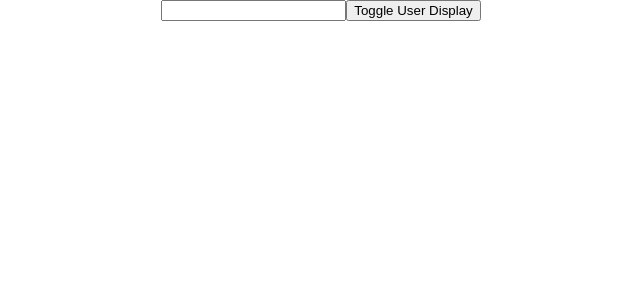
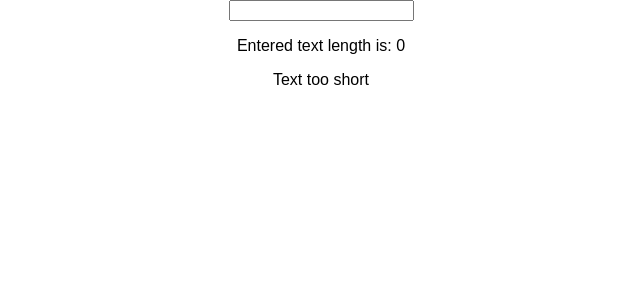
Before and after one commit to yrakesh/react, a React (Create React App) app: page / in a window 1280 px wide. Shown: the top 300 px of the page, without its empty margins (319-959 px from the left). Built offline with nearby package versions, Linux system fonts and the light colour scheme.

Commit message:
assignment 2 own attempt

```diff
--- a/src/App.js
+++ b/src/App.js
@@ -1,62 +1,54 @@
 import React, { Component } from 'react';
 import './App.css';
-import UserInput from './UserInput/UserInput';
-import UserOutput from './UserOutput/UserOutput';
+import ValidationComponent from './ValidationComponent/ValidationComponent'
+import CharComponent from './CharComponent/CharComponent'
 
 class App extends Component {
   state = {
-    users: [
-      {name: 'Rakesh'},
-      {name: 'Mahesh'},
-      {name: 'Ganesh'}
-    ],
-    userName : '__RAKESH__',
-    showUsers : !true
+    userInput : '',
+    inputLength: 0
   };
 
-  userNameChangeHandler = (event) => {
+  textChangeHandler= (event) => {
+    let txt = event.target.value;
+
     this.setState({
-      users: [
-        {name: 'Rakesh'},
-        {name: event.target.value},
-        {name: 'Ganesh'}
-      ]
-    });
-  }
-
-  toggleUsers = () => {
-    this.setState({
-      showUsers : !this.state.showUsers
+      userInput   : txt,
+      inputLength : txt.length
     })
   }
 
-  deleteUser = (userIndex) => {
-    const users = this.state.users.slice();
-    // const users = [...this.state.users];
-    users.splice(userIndex, 1);
+  onCharClick = (index) => {
+    let txt = this.state.userInput;
+    let txtArr = txt.split('');
+    txtArr.splice(index, 1);
+    let updatedString = txtArr.join('');
     this.setState({
-      users: users
-    });
+      userInput: updatedString,
+      inputLength: updatedString.length
+    })
   }
 
   render() {
-    let users = null;
-    if(this.state.showUsers) {
-      users = (
-        <div>
-          {
-            this.state.users.map((user, index) => {
-              return <UserOutput userName={user.name} deleteHandler={() => this.deleteUser(index)}/>
-            })
-          }
-        </div>
-      );
+    let chars = null;
+    let charArr = this.state.userInput.split('');
+    if(charArr.length) {
+      chars = (
+        charArr.map((char, index) => {
+            return <CharComponent
+                      key={index}
+                      char={char}
+                      clickHandler={() => this.onCharClick(index)}
+                    />;
+        })
+      )
     }
     return (
       <div className="App">
-        <UserInput changeHandler={this.userNameChangeHandler} />
-        <button onClick={this.toggleUsers}>Toggle User Display</button>
-        {users}
+        <input type="text" value={this.state.userInput} onChange={ (event) => this.textChangeHandler(event)}/>
+        <p>Entered text length is: {this.state.inputLength}</p>
+        <ValidationComponent inputLength={this.state.inputLength}></ValidationComponent>
+        {chars}
       </div>
     );
   }
--- /dev/null
+++ b/src/CharComponent/CharComponent.js
@@ -0,0 +1,16 @@
+import React from 'react';
+
+const charComponent = (props) => {
+    const style = {
+        display: 'inline-block',
+        padding: '16px',
+        textAlign: 'center',
+        margin: '16px',
+        border: '1px solid #000'
+    }
+    return (
+        <span style={style} onClick={props.clickHandler}>{props.char}</span>
+    );
+}
+
+export default charComponent;
--- a/src/UserOutput/UserOutput.js
+++ b/src/UserOutput/UserOutput.js
@@ -1,4 +1,4 @@
- import React from 'react';
+import React from 'react';
 
 const userOutput = (props) => {
     return (
--- /dev/null
+++ b/src/ValidationComponent/ValidationComponent.js
@@ -0,0 +1,14 @@
+import React from 'react';
+
+const validationComponent = (props) => {
+    return (
+        <div>
+            {
+              props.inputLength < 5 ?
+              <span>Text too short</span> : <span>Text long enough</span>
+            }
+        </div>
+    );
+}
+
+export default validationComponent;
```
